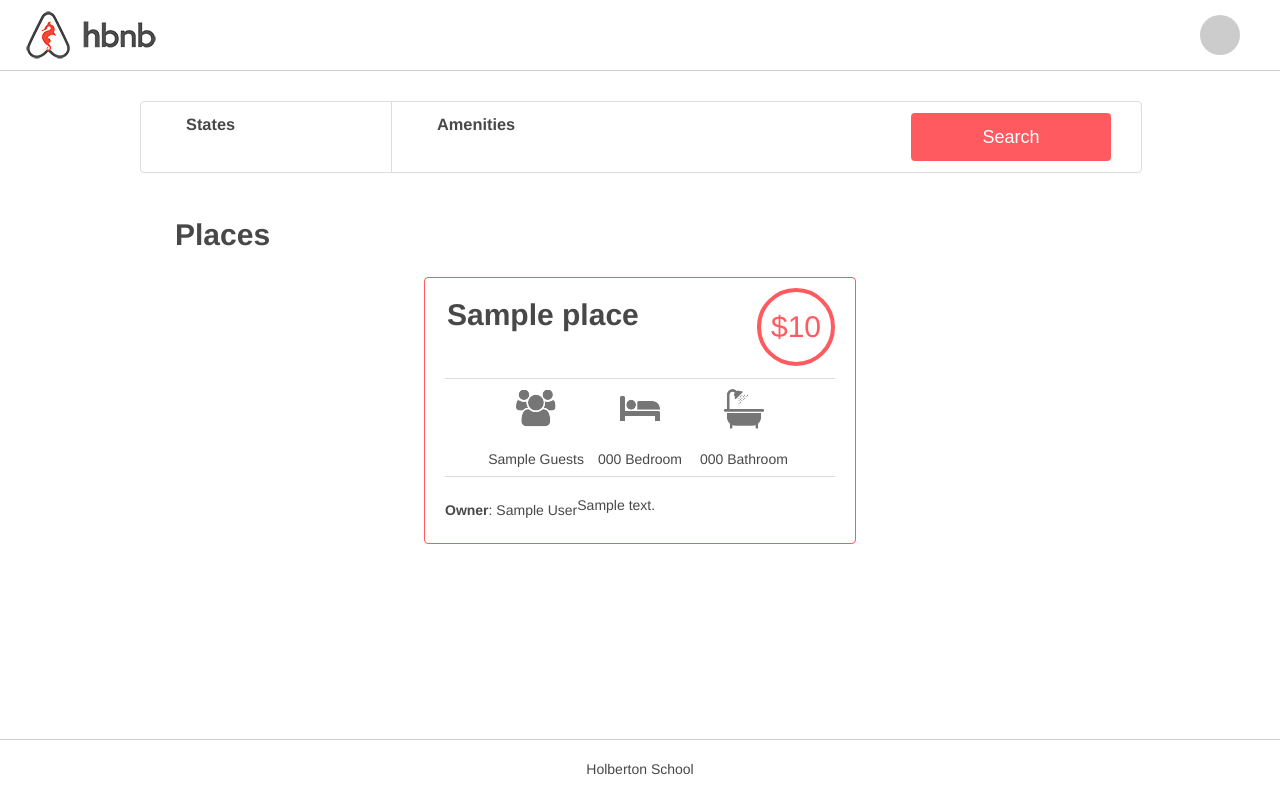
After one commit to meriembenayad/AirBnB_clone_v4, a Flask app: template web_dynamic/templates/2-hbnb.html in a window 1280 px wide. The commit adds this page. Run offline with Flask 3, Linux system fonts and the light colour scheme; the template is opened without the code that fills it: most values are stand-ins (such as "Sample title", 1, 10 or a date in 2020); some libraries are stand-ins or nearby versions.

Commit message:
Task 3: API status

```diff
--- a/api/v1/app.py
+++ b/api/v1/app.py
@@ -13,7 +13,7 @@ app = Flask(__name__)
 
 
 # enable CORS and allow for origins:
-CORS(app, resources={r'/api/v1/*': {'origins': '0.0.0.0'}})
+CORS(app, resources={r"/api/v1/*": {"origins": "*"}})
 
 # Register the app_views blueprint:
 app.register_blueprint(app_views)
--- /dev/null
+++ b/web_dynamic/static/scripts/2-hbnb.js
@@ -0,0 +1,26 @@
+$('document').ready(function () {
+  let amenitiesList = {};
+  $('input[type="checkbox"]').change(function () {
+    if ($(this).is(':checked')) {
+      amenitiesList[$(this).attr('data-id')] = $(this).attr('data-name');
+    } else {
+      delete amenitiesList[$(this).attr('data-id')];
+    }
+
+    let selectedAmenities = Object.values(amenitiesList)
+    if (selectedAmenities.length === 0) {
+      $('.amenities h4').html('&nbsp;');
+    } else {
+      $('.amenities h4').text(selectedAmenities.join(', '));
+    }
+  });
+
+  let url = 'http://0.0.0.0:5001/api/v1/status/';
+  $.get(url, function (data) {
+    if (data.status === 'OK') {
+      $('#api_status').addClass('available');
+    } else {
+      $('#api_status').removeClass('available');
+    }
+  });
+});
--- a/web_dynamic/static/styles/3-header.css
+++ b/web_dynamic/static/styles/3-header.css
@@ -1,4 +1,8 @@
 header {
+	display: flex;
+	justify-content: space-between;
+	align-items: center;
+
 	background-color: white;
 	height: 70px;
 	width: 100%;
@@ -16,3 +20,16 @@ header {
 
 	margin-left: 20px;
 }
+
+
+#api_status {
+	width: 40px;
+	height: 40px;
+	border-radius: 50%;
+	background: #cccccc;
+	margin-right: 40px;
+}
+
+.available {
+	background-color: #ff545f;
+}
--- /dev/null
+++ b/web_dynamic/templates/2-hbnb.html
@@ -0,0 +1,95 @@
+<!DOCTYPE html>
+<html lang="en">
+
+	<head>
+		<title>AirBnB clone</title>
+
+		<link rel="shortcut icon" href="../static/images/icon.ico?{{ cache_id }}">
+
+		<link rel="stylesheet" href="../static/styles/4-common.css?{{ cache_id }}" />
+		<link rel="stylesheet" href="../static/styles/3-header.css?{{ cache_id }}" />
+		<link rel="stylesheet" href="../static/styles/3-footer.css?{{ cache_id }}" />
+		<link rel="stylesheet" href="../static/styles/6-filters.css?{{ cache_id }}" />
+		<link rel="stylesheet" href="../static/styles/8-places.css?{{ cache_id }}" />
+
+		<!-- JQuery -->
+		<script src="https://code.jquery.com/jquery-3.2.1.min.js"></script>
+		<script src="../static/scripts/2-hbnb.js?{{ cache_id }}"></script>
+	</head>
+
+	<body>
+		<header>
+			<div id="header_logo"></div>
+			<div id="api_status"></div>
+		</header>
+		<div class="container">
+			<section class="filters">
+				<button>Search</button>
+				<div class="locations">
+					<h3>States</h3>
+					<h4>&nbsp;</h4>
+					<ul class="popover">
+						{% for state in data.states | sort(attribute='name') %}
+						<li>
+							<h2>{{ state.name }}</h2>
+							<ul>
+								{% for city in state.cities | sort(attribute='name') %}
+								<li>
+									<h4>{{ city.name }}</h4>
+								</li>
+								{% endfor %}
+							</ul>
+						</li>
+						{% endfor %}
+					</ul>
+				</div>
+				<div class="amenities">
+					<h3>Amenities</h3>
+					<h4>&nbsp;</h4>
+					<ul class="popover">
+						{% for amenity in data.amenities | sort(attribute='name') %}
+						<li>
+							<input type="checkbox" data-id="{{ amenity.id }}" data-name="{{ amenity.name }}"> {{ amenity.name }}
+						</li>
+						{% endfor %}
+					</ul>
+				</div>
+
+			</section>
+			<section class="places">
+				<h1>Places</h1>
+				{% for place in data.places | sort(attribute='name') %}
+				<article>
+					<div class="headline">
+						<h2>{{ place.name }}</h2>
+						<div class="price_by_night">${{ place.price_by_night }}</div>
+					</div>
+					<div class="information">
+						<div class="max_guest">
+							<div class="guest_icon"></div>
+							<p>{{ place.max_guest }} Guests</p>
+						</div>
+						<div class="number_rooms">
+							<div class="bed_icon"></div>
+							<p>{{ place.number_rooms }} Bedroom</p>
+						</div>
+						<div class="number_bathrooms">
+							<div class="bath_icon"></div>
+							<p>{{ place.number_bathrooms }} Bathroom</p>
+						</div>
+					</div>
+					<div class="user"><b>Owner</b>: {{ place.user.first_name }} {{ place.user.last_name }}
+					</div>
+					<div class="description">
+						{{ place.description | safe }}
+					</div>
+				</article>
+				{% endfor %}
+			</section>
+		</div>
+		<footer>
+			<p>Holberton School</p>
+		</footer>
+	</body>
+
+</html>
```
Also changed, not shown: web_dynamic/2-hbnb.py (added, +42 -0 lines).
